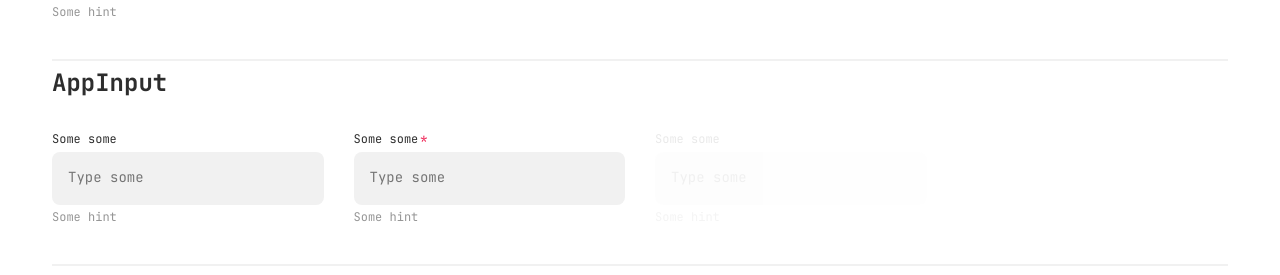
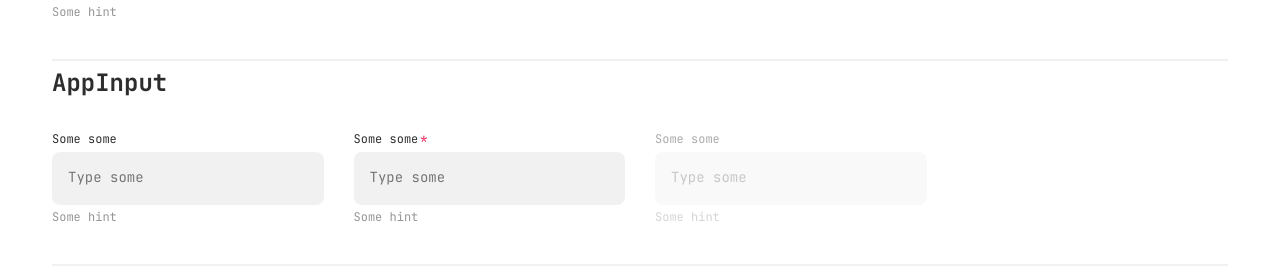
Before and after one commit to d19ama/common, a Vue app: page /demo in a window 1280 px wide. Shown: the part 1480-1755 px from the top of the page. Built offline with nearby package versions, Linux system fonts and the light colour scheme.

Commit message:
feat: COM-39 Добавлен InputBase, обновлен AppInput

```diff
--- /dev/null
+++ b/src/common/components/InputBase/InputBase.vue
@@ -0,0 +1,167 @@
+<script setup lang="ts">
+import {
+  computed,
+  ref,
+} from 'vue';
+import type {
+  InputBaseProps,
+  InputBaseSlots,
+} from './types';
+import type { HTMLElementClass } from '@/types';
+
+const props = defineProps<InputBaseProps>();
+
+const slots = defineSlots<InputBaseSlots>();
+
+const error = ref<boolean>(false);
+
+const hasLabel = computed<boolean>(() => {
+  return !!slots.label! || props.label;
+});
+
+const hasHint = computed<boolean>(() => {
+  return !!slots.hint! || props.hint;
+});
+
+const elementClass = computed<HTMLElementClass>(() => {
+  return {
+    'input-base--disabled': props.disabled,
+  };
+});
+
+const errorMessage = computed<string | undefined>(() => {
+  if (props.errorText) {
+    return props.errorText;
+  }
+
+  if (props.validation) {
+    return props.validation.$errors.map(({
+      $message,
+    }) => $message.toString()).at(0);
+  }
+
+  return undefined;
+});
+
+const isErrorVisible = computed<boolean>(() => {
+  return props.required
+    && error.value
+    && !!errorMessage.value;
+});
+</script>
+
+<template>
+  <div
+    class="input-base"
+    :class="elementClass"
+  >
+    <div
+      v-if="hasLabel"
+      class="input-base__label"
+    >
+      <slot name="label">
+        {{ props.label }}
+      </slot>
+      <span
+        v-if="props.required"
+        class="input-base__label-asterisk"
+      >*</span>
+    </div>
+
+    <div class="input-base__wrapper">
+      <slot />
+    </div>
+
+    <span
+      v-if="isErrorVisible"
+      class="input-base__error"
+    >
+      <slot name="error">
+        {{ errorMessage }}
+      </slot>
+    </span>
+    <span
+      v-if="hasHint && !isErrorVisible"
+      class="input-base__hint"
+    >
+      <slot name="hint">
+        {{ props.hint }}
+      </slot>
+    </span>
+  </div>
+</template>
+
+<style lang="scss">
+.input-base {
+  $parent: &;
+  $padding: 1rem;
+
+  display: flex;
+  align-items: flex-start;
+  flex-flow: column nowrap;
+  gap: .25rem;
+  position: relative;
+
+  &__wrapper {
+    width: 100%;
+    position: relative;
+    border-radius: .5rem;
+    background-color: var(--color-gray-lite);
+  }
+
+  &__label,
+  &__error,
+  &__hint {
+    font-size: .75rem;
+    font-weight: 400;
+    line-height: 1.4;
+  }
+
+  &__label {
+    display: flex;
+    flex-flow: row nowrap;
+    align-items: flex-start;
+    justify-content: flex-start;
+    gap: .125rem;
+    width: 100%;
+    color: var(--color-gray-dark);
+    user-select: none;
+  }
+
+  &__label-asterisk {
+    color: var(--color-red);
+  }
+
+  &__placeholder {
+    display: block;
+    max-width: 100%;
+    opacity: .5;
+    overflow: hidden;
+    padding: $padding;
+    position: absolute;
+    top: 0;
+    left: 0;
+    font-weight: 400;
+    line-height: 1.5;
+    font-size: .875rem;
+    color: var(--color-gray-dark);
+    white-space: nowrap;
+    text-overflow: ellipsis;
+    pointer-events: none;
+  }
+
+  &__hint {
+    opacity: .5;
+    color: var(--color-gray-dark);
+  }
+
+  &__error {
+    color: var(--color-red);
+  }
+
+  &--disabled {
+    opacity: .4;
+    pointer-events: none;
+  }
+}
+</style>
--- /dev/null
+++ b/src/common/components/InputBase/index.ts
@@ -0,0 +1,6 @@
+export { default as InputBase } from './InputBase.vue';
+
+export type {
+  InputBaseProps,
+  InputBaseSlots,
+} from './types';
--- /dev/null
+++ b/src/common/components/InputBase/types.ts
@@ -0,0 +1,19 @@
+import type { VNode } from 'vue';
+import type { BaseValidation } from '@vuelidate/core';
+
+export interface InputBaseProps {
+  label?: string;
+  hint?: string;
+  disabled?: boolean;
+  required?: boolean;
+  errorText?: string;
+  placeholder?: string;
+  validation?: BaseValidation;
+}
+
+export interface InputBaseSlots {
+  hint?: () => VNode[];
+  label?: () => VNode[];
+  error?: () => VNode[];
+  default?: () => VNode[];
+}
--- a/src/modules/AppInput/AppInput.vue
+++ b/src/modules/AppInput/AppInput.vue
@@ -16,8 +16,8 @@ import type {
   AppInputProps,
   AppInputSlots,
 } from './types';
-import type { HTMLElementClass } from '@/types';
 import { componentName } from '@/helpers';
+import { InputBase } from '@/common/components/InputBase';
 
 const props = withDefaults(defineProps<AppInputProps>(), {
   hint: '',
@@ -34,7 +34,7 @@ const props = withDefaults(defineProps<AppInputProps>(), {
 
 const emit = defineEmits<AppInputEmits>();
 
-const slots = defineSlots<AppInputSlots>();
+defineSlots<AppInputSlots>();
 
 const [
   value,
@@ -68,40 +68,6 @@ const focus = ref<boolean>(false);
 
 const inputRef = ref<HTMLInputElement | null>(null);
 const maskRef = ref<InputMask<FactoryOpts> | undefined>(undefined);
-
-const hasLabel = computed<boolean>(() => {
-  return !!slots.label! || props.label;
-});
-
-const hasHint = computed<boolean>(() => {
-  return !!slots.hint! || props.hint;
-});
-
-const errorMessage = computed<string | undefined>(() => {
-  if (props.errorText) {
-    return props.errorText;
-  }
-
-  if (props.validation) {
-    return props.validation.$errors.map(({
-      $message,
-    }) => $message.toString()).at(0);
-  }
-
-  return undefined;
-});
-
-const isErrorVisible = computed<boolean>(() => {
-  return props.required
-    && error.value
-    && !!errorMessage.value;
-});
-
-const elementClass = computed<HTMLElementClass>(() => {
-  return {
-    'app-input--disabled': props.disabled,
-  };
-});
 
 const maskParams = computed<FactoryOpts | undefined>(() => {
   if (props.mask) {
@@ -225,24 +191,21 @@ watch(
 </script>
 
 <template>
-  <div
+  <InputBase
     class="app-input"
-    :class="elementClass"
+    :hint="props.hint"
+    :label="props.label"
+    :required="props.required"
+    :disabled="props.disabled"
+    :error-text="props.errorText"
+    :validation="props.validation"
+    :placeholder="props.placeholder"
   >
-    <div
-      v-if="hasLabel"
-      class="app-input__label"
-    >
-      <slot name="label">
-        {{ props.label }}
-      </slot>
-      <span
-        v-if="props.required"
-        class="app-input__label-asterisk"
-      >*</span>
-    </div>
+    <template #label>
+      <slot name="label" />
+    </template>
 
-    <div class="app-input__wrapper">
+    <template #default>
       <input
         ref="inputRef"
         v-model="value"
@@ -259,24 +222,16 @@ watch(
         @change="onChange"
         @keyup.enter="onChange"
       >
-    </div>
-    <span
-      v-if="isErrorVisible"
-      class="app-input__error"
-    >
-      <slot name="error">
-        {{ errorMessage }}
-      </slot>
-    </span>
-    <span
-      v-if="hasHint && !isErrorVisible"
-      class="app-input__hint"
-    >
-      <slot name="hint">
-        {{ props.hint }}
-      </slot>
-    </span>
-  </div>
+    </template>
+
+    <template #error>
+      <slot name="error" />
+    </template>
+
+    <template #hint>
+      <slot name="hint" />
+    </template>
+  </InputBase>
 </template>
 
 <style lang="scss">
@@ -284,46 +239,14 @@ watch(
   $parent: &;
   $padding: 1rem;
 
-  display: flex;
-  align-items: flex-start;
-  flex-flow: column nowrap;
-  gap: .25rem;
-  position: relative;
-
-  &__wrapper {
-    width: 100%;
-    position: relative;
-    border-radius: .5rem;
-    background-color: var(--color-gray-lite);
-  }
-
-  &__label,
-  &__error,
-  &__hint {
-    font-size: .75rem;
-    font-weight: 400;
-    line-height: 1.4;
-  }
-
-  &__label {
-    display: flex;
-    flex-flow: row nowrap;
-    align-items: flex-start;
-    justify-content: flex-start;
-    gap: .125rem;
-    width: 100%;
-    color: var(--color-gray-dark);
-    user-select: none;
-  }
-
-  &__label-asterisk {
-    color: var(--color-red);
-  }
-
   &__input {
     width: 100%;
     border: none;
     padding: $padding;
+    font-weight: 400;
+    line-height: 1.5;
+    font-size: .875rem;
+    color: var(--color-gray-dark);
     background-color: transparent;
 
     &:hover,
@@ -339,41 +262,5 @@ watch(
       display: none;
     }
   }
-
-  &__input,
-  &__placeholder {
-    font-weight: 400;
-    line-height: 1.5;
-    font-size: .875rem;
-    color: var(--color-gray-dark);
-  }
-
-  &__placeholder {
-    display: block;
-    max-width: 100%;
-    opacity: .5;
-    overflow: hidden;
-    padding: $padding;
-    position: absolute;
-    top: 0;
-    left: 0;
-    white-space: nowrap;
-    text-overflow: ellipsis;
-    pointer-events: none;
-  }
-
-  &__hint {
-    opacity: .5;
-    color: var(--color-gray-dark);
-  }
-
-  &__error {
-    color: var(--color-red);
-  }
-
-  &--disabled {
-    opacity: .1;
-    pointer-events: none;
-  }
 }
 </style>
--- a/src/modules/AppInput/types.ts
+++ b/src/modules/AppInput/types.ts
@@ -1,11 +1,13 @@
-import type { VNode } from 'vue';
-import type { BaseValidation } from '@vuelidate/core';
 import type {
   FactoryConstructorOpts,
   FactoryInstanceOpts,
   FactoryStaticOpts,
   MaskedPatternOptions,
 } from 'imask';
+import type {
+  InputBaseProps,
+  InputBaseSlots,
+} from '@/common/components/InputBase';
 
 type FactoryStaticOptionsWithoutLazy =
   | Exclude<FactoryStaticOpts, 'MaskedPatternOptions'>
@@ -22,23 +24,12 @@ export interface AppInputMaskValues {
   unmaskedValue: string;
 }
 
-export interface AppInputProps {
+export interface AppInputProps extends InputBaseProps {
   name?: string;
-  label?: string;
-  hint?: string;
-  disabled?: boolean;
-  required?: boolean;
   maxLength?: string;
-  errorText?: string;
-  placeholder?: string;
   theme?: 'text' | 'search';
   position?: 'left' | 'center' | 'right';
   type?: 'text' | 'number' | 'tel' | 'email' | 'password';
-
-  // validation
-  validation?: BaseValidation;
-
-  // mask
   mask?: AppInputMaskParams;
   maskVisibility?: 'always' | 'onFocus';
 }
@@ -50,8 +41,4 @@ export interface AppInputEmits {
   blur: [];
 }
 
-export interface AppInputSlots {
-  hint?: () => VNode[];
-  label?: () => VNode[];
-  error?: () => VNode[];
-}
+export interface AppInputSlots extends InputBaseSlots {}
```
